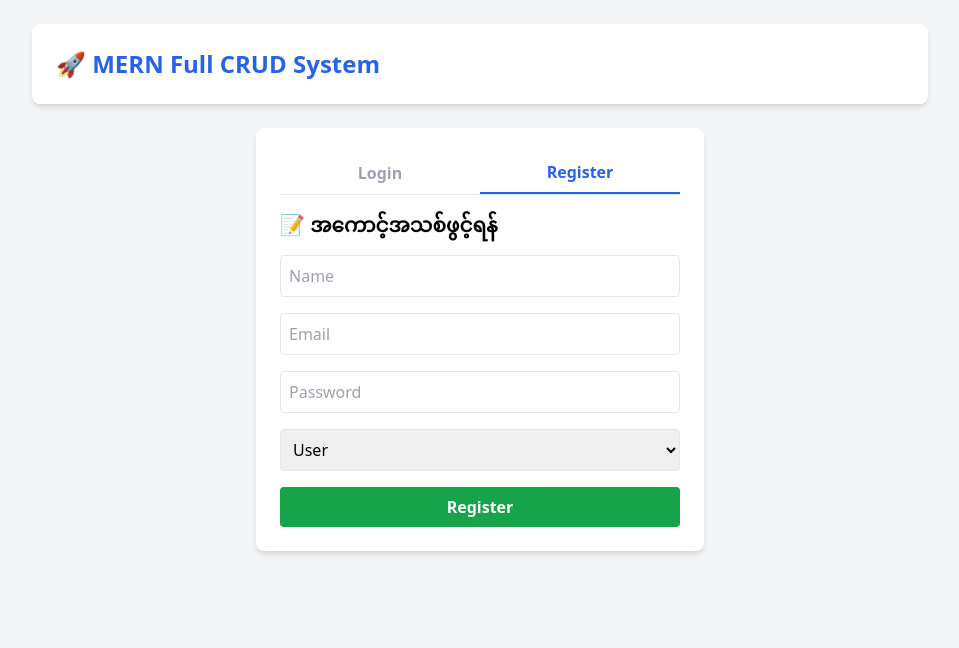
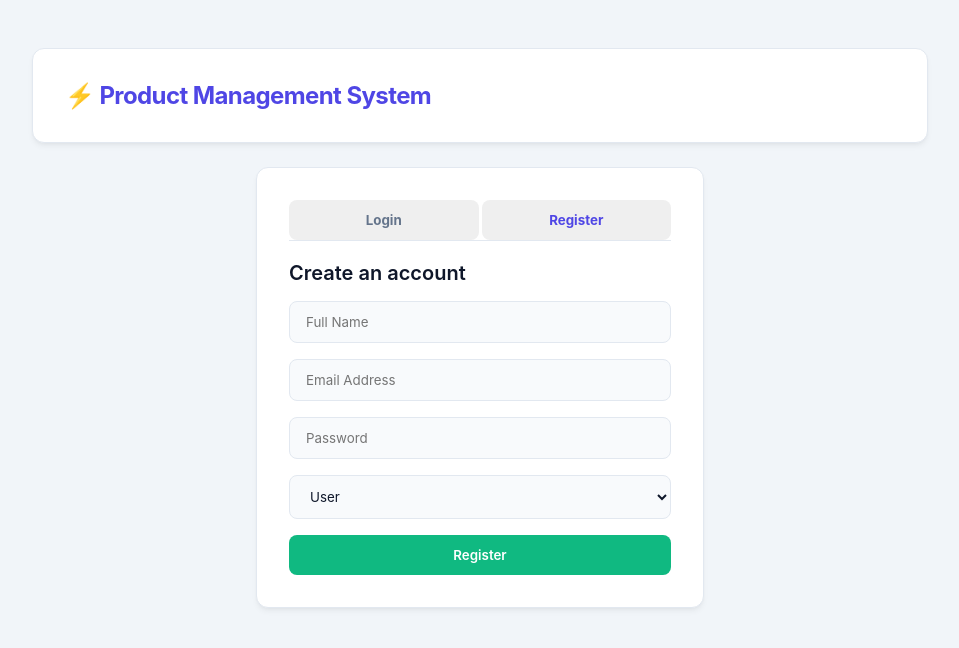
Before and after one commit to eimyatnoethu12/product_management, a website: page index.html in a window 1280 px wide. Both pictures are taken after a click on the button "Register". Shown: the whole page, without its empty margins (160-1119 px from the left). Drawn offline with nearby package versions, Linux system fonts and the light colour scheme.

Commit message:
fixing design

```diff
--- /dev/null
+++ b/inc/style.css
@@ -0,0 +1,271 @@
+:root {
+    --primary: #4f46e5;
+    --primary-hover: #4338ca;
+    --bg-main: #f1f5f9;
+    --card-bg: #ffffff;
+    --text-main: #0f172a;
+    --text-muted: #64748b;
+    --border-color: #e2e8f0;
+    --radius: 12px;
+    --shadow: 0 4px 6px -1px rgba(0, 0, 0, 0.05), 0 2px 4px -2px rgba(0, 0, 0, 0.05);
+    --shadow-lg: 0 10px 15px -3px rgba(0, 0, 0, 0.05), 0 4px 6px -4px rgba(0, 0, 0, 0.05);
+}
+
+* {
+    box-sizing: border-box;
+    margin: 0;
+    padding: 0;
+    font-family: 'Inter', system-ui, -apple-system, BlinkMacSystemFont, 'Segoe UI', Roboto, sans-serif;
+}
+
+body {
+    background-color: var(--bg-main);
+    color: var(--text-main);
+    min-height: 100vh;
+    padding: 3rem 1.5rem;
+    display: flex;
+    justify-content: center;
+    align-items: flex-start;
+}
+
+/* Main Layout container matching your max-w-4xl & space-y-6 */
+.max-w-4xl {
+    width: 100%;
+    max-width: 56rem;
+    margin-left: auto;
+    margin-right: auto;
+}
+
+.space-y-6 > * + * {
+    margin-top: 1.5rem;
+}
+
+.space-y-4 > * + * {
+    margin-top: 1rem;
+}
+
+.space-y-2 > * + * {
+    margin-top: 0.75rem;
+}
+
+.mb-4 {
+    margin-bottom: 1.25rem;
+}
+
+/* Flex Utilities */
+.flex {
+    display: flex;
+}
+
+.justify-between {
+    justify-content: space-between;
+}
+
+.items-center {
+    align-items: center;
+}
+
+.gap-2 {
+    gap: 0.75rem;
+}
+
+.flex-1 {
+    flex: 1 1 0%;
+}
+
+.max-w-md {
+    max-width: 28rem;
+    margin-left: auto;
+    margin-right: auto;
+}
+
+/* Cards */
+.bg-white {
+    background: var(--card-bg);
+    border: 1px solid var(--border-color);
+    border-radius: var(--radius);
+    box-shadow: var(--shadow);
+    transition: box-shadow 0.2s ease;
+}
+
+.bg-white:hover {
+    box-shadow: var(--shadow-lg);
+}
+
+.p-6 {
+    padding: 2rem;
+}
+
+.p-3 {
+    padding: 1rem 1.25rem;
+}
+
+.p-2 {
+    padding: 0.75rem 1rem;
+}
+
+.px-4 {
+    padding-left: 1.25rem;
+    padding-right: 1.25rem;
+}
+
+.py-2 {
+    padding-top: 0.75rem;
+    padding-bottom: 0.75rem;
+}
+
+.px-3 {
+    padding-left: 0.875rem;
+    padding-right: 0.875rem;
+}
+
+.py-1 {
+    padding-top: 0.35rem;
+    padding-bottom: 0.35rem;
+}
+
+/* Typography & Headings */
+.text-2xl {
+    font-size: 1.5rem;
+    font-weight: 700;
+    letter-spacing: -0.025em;
+}
+
+.text-xl {
+    font-size: 1.25rem;
+    font-weight: 600;
+}
+
+.text-sm {
+    font-size: 0.85rem;
+}
+
+.font-bold {
+    font-weight: 700;
+}
+
+.font-semibold {
+    font-weight: 600;
+}
+
+.text-blue-600 {
+    color: var(--primary);
+}
+
+.text-purple-600 {
+    color: #9333ea;
+}
+
+.text-gray-400 {
+    color: var(--text-muted);
+}
+
+/* Form Elements */
+input, select {
+    width: 100%;
+    border: 1px solid var(--border-color);
+    border-radius: 8px;
+    background-color: #f8fafc;
+    color: var(--text-main);
+    transition: all 0.2s ease;
+}
+
+input:focus, select:focus {
+    outline: none;
+    border-color: var(--primary);
+    background-color: #ffffff;
+    box-shadow: 0 0 0 3px rgba(79, 70, 229, 0.15);
+}
+
+.w-full {
+    width: 100%;
+}
+
+.w-32 {
+    width: 9rem;
+}
+
+/* Borders & Rounded Helpers */
+.border {
+    border: 1px solid var(--border-color);
+}
+
+.border-b {
+    border-bottom: 1px solid var(--border-color);
+}
+
+.border-b-2 {
+    border-bottom-width: 2px;
+}
+
+.border-blue-600 {
+    border-color: var(--primary);
+}
+
+.rounded-lg {
+    border-radius: var(--radius);
+}
+
+.rounded {
+    border-radius: 8px;
+}
+
+.shadow-md {
+    box-shadow: var(--shadow);
+}
+
+/* Background Variations for lists */
+.bg-gray-50 {
+    background-color: #f8fafc;
+    border-radius: 8px;
+}
+
+.bg-purple-50 {
+    background-color: #fdf4ff;
+    border-radius: 8px;
+}
+
+/* Buttons */
+button {
+    cursor: pointer;
+    font-weight: 600;
+    border-radius: 8px;
+    border: none;
+    transition: all 0.2s ease;
+}
+
+.bg-blue-600 {
+    background-color: var(--primary);
+    color: white;
+}
+.bg-blue-600:hover {
+    background-color: var(--primary-hover);
+    transform: translateY(-1px);
+}
+
+.bg-green-600 {
+    background-color: #10b981;
+    color: white;
+}
+.bg-green-600:hover {
+    background-color: #059669;
+    transform: translateY(-1px);
+}
+
+.bg-red-500 {
+    background-color: #fee2e2;
+    color: #dc2626;
+}
+.bg-red-500:hover {
+    background-color: #dc2626;
+    color: white;
+}
+
+/* Utility */
+.hidden {
+    display: none !important;
+}
+
+.gap-3{
+    gap:3px;
+}
--- a/index.html
+++ b/index.html
@@ -3,60 +3,59 @@
 <head>
     <meta charset="UTF-8">
     <meta name="viewport" content="width=device-width, initial-scale=1.0">
-    <title>MERN Full CRUD Dashboard</title>
-    <script src="https://cdn.tailwindcss.com"></script>
+    <title>Product Management Dashboard</title>
+    <link rel="stylesheet" href="inc/style.css">
 </head>
-<body class="bg-gray-100 font-sans p-6">
+<body>
     <div class="max-w-4xl mx-auto space-y-6">
-
         <!-- Header -->
-        <div class="bg-white p-6 rounded-lg shadow-md flex justify-between items-center">
-            <h1 class="text-2xl font-bold text-blue-600">🚀 MERN Full CRUD System</h1>
-            <button id="logout-btn" onclick="logout()" class="hidden bg-red-500 text-white px-4 py-2 rounded hover:bg-red-600">Logout</button>
+        <div class="bg-white p-6 shadow-md flex justify-between items-center">
+            <h1 class="text-2xl text-blue-600 product-head">⚡ Product Management System</h1>
+            <button id="logout-btn" onclick="logout()" class="hidden bg-red-500 px-4 py-2">Logout</button>
         </div>
 
         <!-- Auth Section -->
-        <div id="auth-section" class="bg-white p-6 rounded-lg shadow-md max-w-md mx-auto">
-            <div class="flex border-b mb-4">
+        <div id="auth-section" class="bg-white p-6 shadow-md max-w-md mx-auto">
+            <div class="flex border-b mb-4 gap-3">
                 <button onclick="switchTab('login')" id="tab-login" class="flex-1 py-2 font-bold text-blue-600 border-b-2 border-blue-600">Login</button>
                 <button onclick="switchTab('register')" id="tab-register" class="flex-1 py-2 font-bold text-gray-400">Register</button>
             </div>
 
             <!-- Login Form -->
             <div id="form-login" class="space-y-4">
-                <h2 class="text-xl font-semibold">🔑 Login ဝင်ရန်</h2>
-                <input type="email" id="login-email" placeholder="Email" class="w-full p-2 border rounded" value="admin@gmail.com">
-                <input type="password" id="login-password" placeholder="Password" class="w-full p-2 border rounded" value="123456">
-                <button onclick="login()" class="w-full bg-blue-600 text-white p-2 rounded hover:bg-blue-700 font-bold">Login</button>
+                <input type="email" id="login-email" placeholder="Email Address" class="p-2 border" value="admin@gmail.com">
+                <input type="password" id="login-password" placeholder="Password" class="p-2 border" value="123456">
+                <button onclick="login()" class="w-full bg-blue-600 p-2">Sign In</button>
             </div>
 
             <!-- Register Form -->
             <div id="form-register" class="space-y-4 hidden">
-                <h2 class="text-xl font-semibold">📝 အကောင့်အသစ်ဖွင့်ရန်</h2>
-                <input type="text" id="reg-name" placeholder="Name" class="w-full p-2 border rounded">
-                <input type="email" id="reg-email" placeholder="Email" class="w-full p-2 border rounded">
-                <input type="password" id="reg-password" placeholder="Password" class="w-full p-2 border rounded">
-                <select id="reg-role" class="w-full p-2 border rounded">
+                <h2 class="text-xl font-semibold">Create an account</h2>
+                <input type="text" id="reg-name" placeholder="Full Name" class="p-2 border">
+                <input type="email" id="reg-email" placeholder="Email Address" class="p-2 border">
+                <input type="password" id="reg-password" placeholder="Password" class="p-2 border">
+                <select id="reg-role" class="p-2 border">
                     <option value="user">User</option>
                     <option value="admin">Admin</option>
                 </select>
-                <button onclick="register()" class="w-full bg-green-600 text-white p-2 rounded hover:bg-green-700 font-bold">Register</button>
+                <button onclick="register()" class="w-full bg-green-600 p-2">Register</button>
             </div>
         </div>
 
         <!-- Dashboard Section -->
         <div id="dashboard-section" class="hidden space-y-6">
-            <div class="bg-white p-6 rounded-lg shadow-md">
+            <div class="bg-white p-6 shadow-md">
                 <h2 class="text-xl font-semibold mb-4 text-blue-600">📦 Product Dashboard</h2>
-                <div class="flex gap-2 mb-4">
-                    <input type="text" id="p-name" placeholder="Product Name" class="flex-1 p-2 border rounded">
-                    <input type="number" id="p-price" placeholder="Price" class="w-32 p-2 border rounded">
-                    <button onclick="createProduct()" class="bg-green-600 text-white px-4 py-2 rounded hover:bg-green-700">Add Product</button>
+                <div class="flex gap-2 mb-4 product-dash">
+                    <input type="text" id="p-name" placeholder="Product Name" class="flex-1 p-2 border">
+                    <input type="number" id="p-price" placeholder="Price ($)" class="w-32 p-2 border">
+                    <button onclick="createProduct()" class="bg-green-600 px-4 py-2">Add Product</button>
                 </div>
                 <div id="product-list" class="space-y-2"></div>
             </div>
 
-            <div id="admin-box" class="bg-white p-6 rounded-lg shadow-md hidden">
+            <!-- Admin Dashboard -->
+            <div id="admin-box" class="bg-white p-6 shadow-md hidden">
                 <h2 class="text-xl font-semibold mb-4 text-purple-600">👑 Admin Dashboard - User Management</h2>
                 <div id="user-list" class="space-y-2"></div>
             </div>
@@ -129,6 +128,7 @@
             document.getElementById('auth-section').classList.remove('hidden');
             document.getElementById('dashboard-section').classList.add('hidden');
             document.getElementById('logout-btn').classList.add('hidden');
+            document.getElementById('admin-box').classList.add('hidden');
         }
 
         async function showDashboard() {
@@ -145,9 +145,9 @@
                 const data = await res.json();
                 const list = document.getElementById('product-list');
                 list.innerHTML = data.data.map(p => `
-                    <div class="flex justify-between items-center p-3 border rounded bg-gray-50">
-                        <span><b>${p.name}</b> - $${p.price}</span>
-                        <button onclick="deleteProduct('${p._id}')" class="bg-red-500 text-white px-3 py-1 rounded text-sm hover:bg-red-600">Delete</button>
+                    <div class="flex justify-between items-center p-3 border bg-gray-50">
+                        <span><b>${p.name}</b> — <span class="text-blue-600 font-semibold">$${p.price}</span></span>
+                        <button onclick="deleteProduct('${p._id}')" class="bg-red-500 px-3 py-1 text-sm">Delete</button>
                     </div>
                 `).join('');
             } catch (err) { console.error(err); }
@@ -179,9 +179,9 @@
                     document.getElementById('admin-box').classList.remove('hidden');
                     const list = document.getElementById('user-list');
                     list.innerHTML = data.data.map(u => `
-                        <div class="flex justify-between items-center p-3 border rounded bg-purple-50">
-                            <span><b>${u.name}</b> (${u.email}) - Role: <span class="text-blue-600 font-bold">${u.role}</span></span>
-                            <button onclick="deleteUser('${u._id}')" class="bg-red-500 text-white px-3 py-1 rounded text-sm hover:bg-red-600">Delete User</button>
+                        <div class="flex justify-between items-center p-3 border bg-purple-50">
+                            <span><b>${u.name}</b> (${u.email}) — Role: <span class="text-blue-600 font-bold">${u.role}</span></span>
+                            <button onclick="deleteUser('${u._id}')" class="bg-red-500 px-3 py-1 text-sm">Delete User</button>
                         </div>
                     `).join('');
                 }
--- a/middleware/auth.js
+++ b/middleware/auth.js
@@ -1,5 +1,5 @@
 const jwt = require('jsonwebtoken');
-const User = require('../models/userModel'); // သင့်ရဲ့ User Model ဖိုင်လမ်းကြောင်းအတိုင်း စစ်ပါ
+const User = require('../models/User'); // သင့်ရဲ့ User Model ဖိုင်လမ်းကြောင်းအတိုင်း စစ်ပါ
 
 const protect = async (req, res, next) => {
   let token;
```
